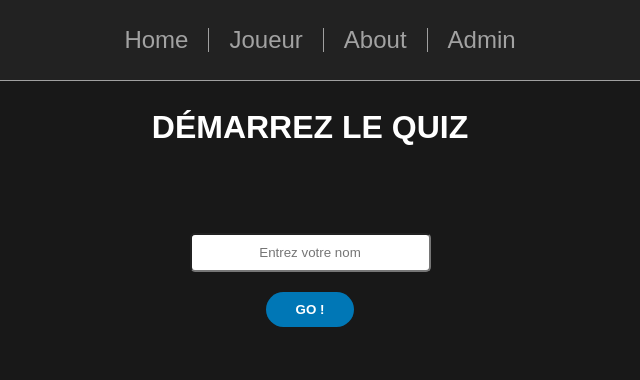
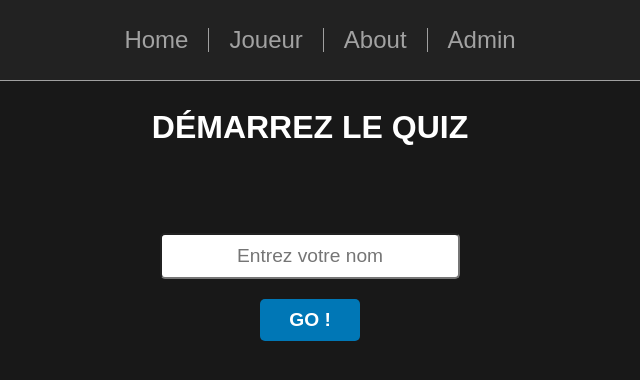
Before and after one commit to melisakockan/fullstackprojectE5, a Vue app in the folder quiz-app/quiz-ui/: page /start-new-quiz-page in a window 1280 px wide. Shown: the top 380 px of the page, without its empty margins (330-970 px from the left). Built offline with nearby package versions, Linux system fonts and the light colour scheme.

Commit message:
Front Correctifs Visuels

```diff
--- a/quiz-app/quiz-ui/src/assets/styles.css
+++ b/quiz-app/quiz-ui/src/assets/styles.css
@@ -137,7 +137,6 @@ h1{
 
     padding: 10px 30px;
     border-radius: 30px;
-    border: none;
 
     background-color: var(--color-button);
     transition: 0.5s;
@@ -145,7 +144,8 @@ h1{
   }
 
   button:hover, #start_new_quiz:hover{
-    opacity: 0.8;
+    background-color: #ffffff;
+    color: var(--color-button);
   }
 
 
--- a/quiz-app/quiz-ui/src/components/Leaderboard.vue
+++ b/quiz-app/quiz-ui/src/components/Leaderboard.vue
@@ -2,7 +2,10 @@
 
 
     <h1>Leaderboard</h1>
-    <h2 v-if="rank != null">Votre rang est : {{rank}}</h2>
+
+    <h2 v-if="registeredScores.length <= 0">Aucune participation</h2>
+
+    <h2 v-if="rank != null & registeredScores.length > 0">Votre rang est : {{rank}}</h2>
     <div v-for="(scoreEntry, index) in registeredScores.slice(0, 10)" v-bind:key="scoreEntry.date" id="scores">
         <p>#{{ index+1 }}</p>
         <p>{{ scoreEntry.playerName }}</p>
--- a/quiz-app/quiz-ui/src/components/QuestionDisplay.vue
+++ b/quiz-app/quiz-ui/src/components/QuestionDisplay.vue
@@ -69,7 +69,6 @@ export default {
   width: 100%;
   display: grid;
   grid-template-columns: 1fr 1fr;
-  grid-gap: 20px;
 
   justify-items: center;
   align-items: center;
@@ -82,8 +81,11 @@ export default {
   min-height: 60px;
   width: 100%;
   text-transform: none;
-  border-radius: 10px;
+  border-radius: 0px;
   font-size: 1.2em;
+  margin: 0;
+  border: 3px solid #181818;
+
 }
 
 
--- a/quiz-app/quiz-ui/src/components/QuestionEdit.vue
+++ b/quiz-app/quiz-ui/src/components/QuestionEdit.vue
@@ -4,10 +4,6 @@
 
 
     <div id="containeredit" v-if="question != null">
-           <!-- Back to Questions List -->
-        <div id="actionsview">
-            <button @click="$emit('edit', false)">Retour</button>
-        </div>
 
         <form id="my_form" @submit.prevent>
             <label for="title">Titre</label>
@@ -29,9 +25,11 @@
                 <input type="text" placeholder="Réponse" v-model="answer.text">
             </div>
 
-
-            <button @click="Update" v-if="question_number > 0">Modifier</button>
-            <button @click="Create" v-else>Créer</button>
+            <div>
+                <button @click="Update" v-if="question_number > 0">Modifier</button>
+                <button @click="Create" v-else>Créer</button>
+                <button @click="$emit('edit', false)">Annuler</button>
+            </div>
 
         </form>
 
--- a/quiz-app/quiz-ui/src/views/NewQuizPage.vue
+++ b/quiz-app/quiz-ui/src/views/NewQuizPage.vue
@@ -24,6 +24,11 @@ export default {
   },
   methods: {
     launchNewQuiz() {
+      if (this.username === "") {
+        alert("Veuillez entrer un nom");
+        return;
+      }
+
       participationStorageService.savePlayerName(this.username);
 
       this.$router.push('/questions');
@@ -47,13 +52,34 @@ export default {
   margin: 10px;
 }
 
-#start_form input {
+#start_form input[type="text"] {
+  box-sizing: border-box;
   margin: 10px;
   color: rgb(75, 75, 75);
 
   padding: 10px 30px;
   text-align: center;
   border-radius: 5px;
+
+  font-size: 1.2em;
+
+  width: 300px;
+
+}
+
+#start_form button {
+  box-sizing: border-box;
+  margin: 10px;
+
+  padding: 10px 10px;
+  text-align: center;
+  border-radius: 5px;
+
+  font-size: 1.2em;
+
+  width: 100px;
+
+  border: none;
 }
 
 </style>
```
